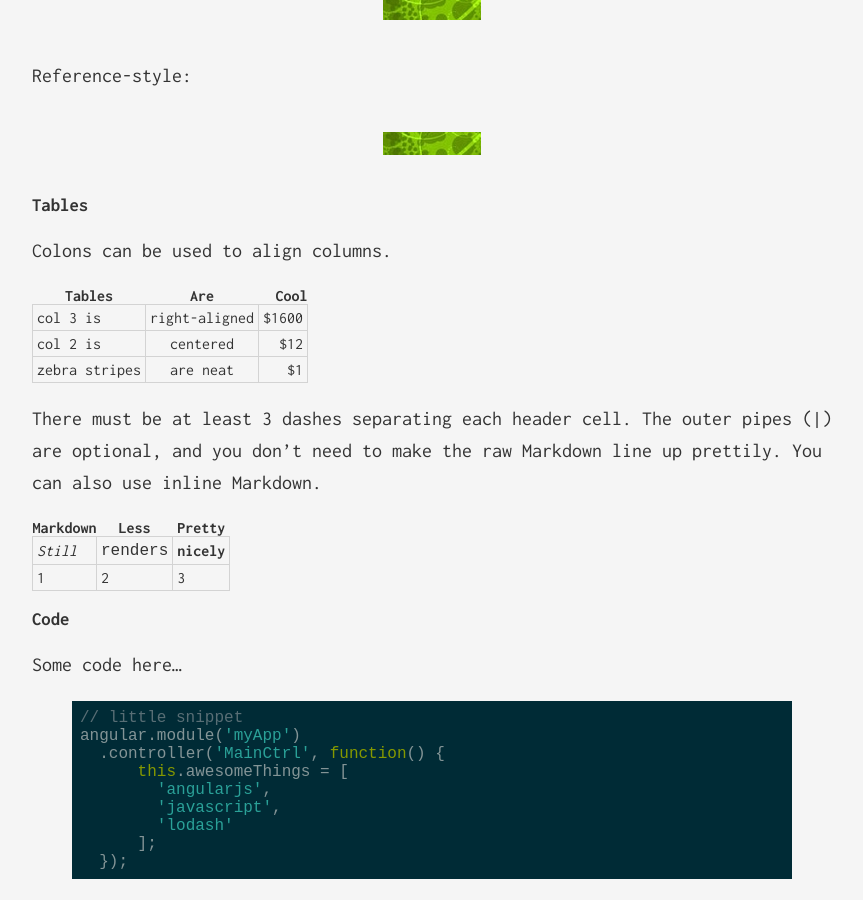
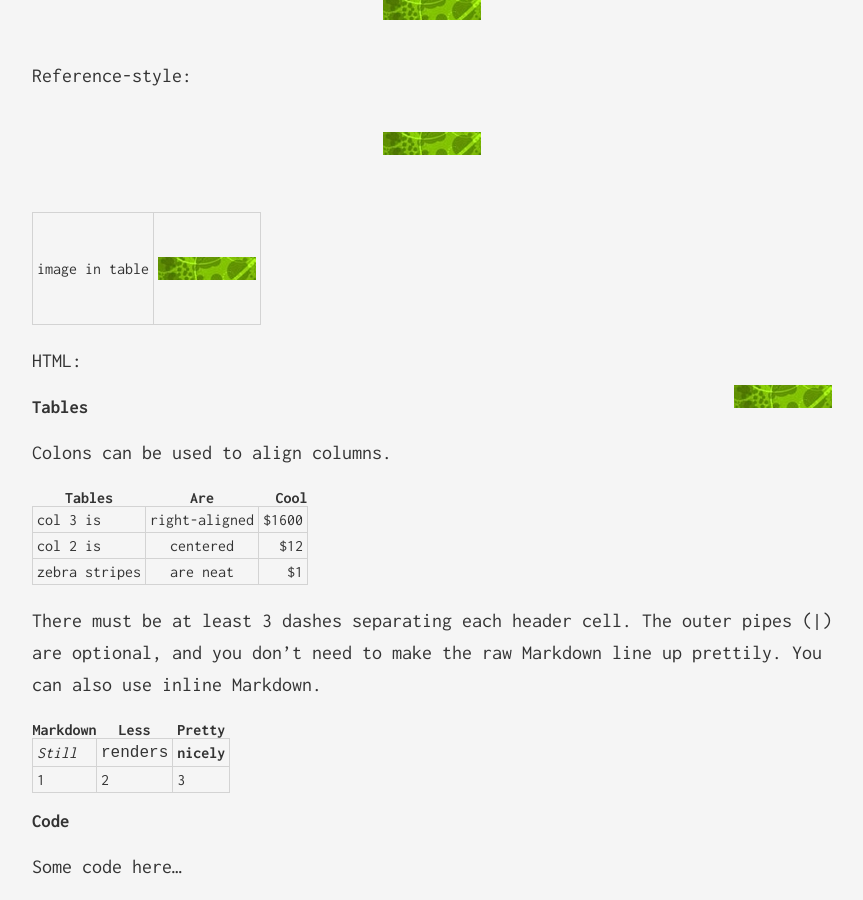
Before and after one commit to the-james-burton/the-james-burton.github.io, a Jekyll site: the page built from _posts/2015-12-01-markdown-cheat-sheet.md, in a window 1280 px wide and 900 px high, scrolled down 1867 px. Shown: the whole window, without its empty margins (208-1071 px from the left). Built offline with Jekyll 4.4.1, drawn with Linux system fonts in a browser that asks for light colours; formulas are drawn with MathJax 3.

Commit message:
more image examples

```diff
--- a/_posts/2015-12-01-markdown-cheat-sheet.md
+++ b/_posts/2015-12-01-markdown-cheat-sheet.md
@@ -65,6 +65,13 @@ Reference-style:
 ![alt text][logo]
 
 [logo]: /assets/images/test-image.png "Logo Title Text 2"
+
+| | |
+|-|-|
+| image in table | ![alt text](/assets/images/test-image.png) |
+
+
+HTML: <img style="float: right;" src="/assets/images/test-image.png">
 
 ### Tables
 
```
